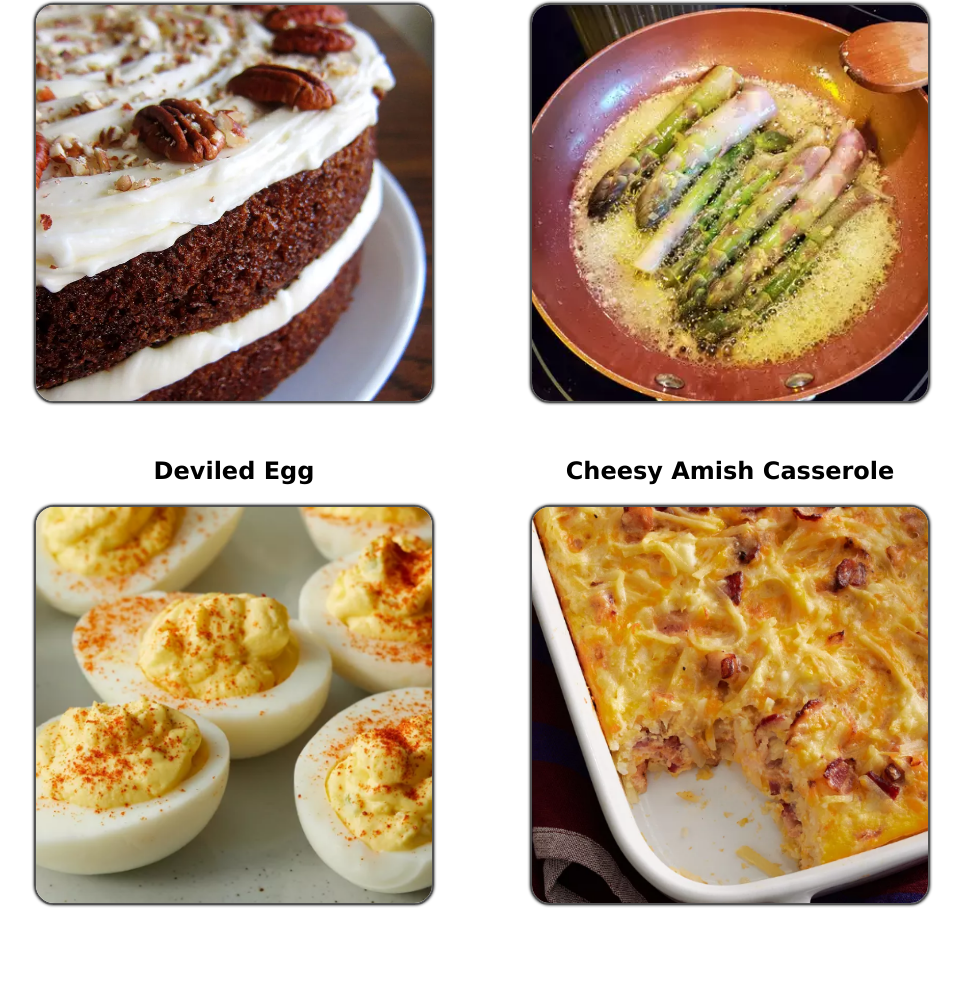
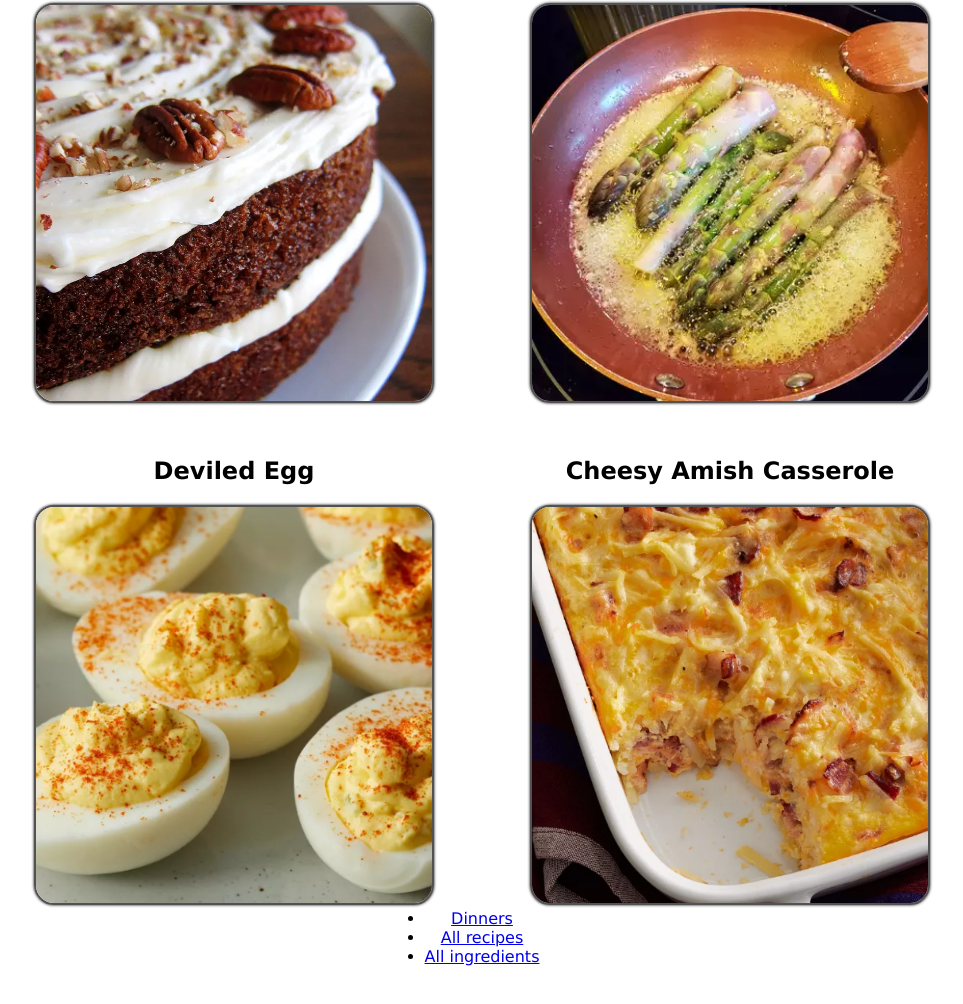
Before and after one commit to Fsocciety/odin-recipes, a plain HTML site: page index.html in a window 1280 px wide. Shown: the part 433-1437 px from the top of the page, without its empty margins (158-1121 px from the left). Drawn offline with Linux system fonts and the light colour scheme.

Commit message:
Added unordered list

```diff
--- a/index.html
+++ b/index.html
@@ -31,6 +31,13 @@
                 <a href="/recipes/cheesyAmish.html"><img class="item-img" src="/img/cheesyAmish.png"></a>
             </div>
         </div>
+        <div class="list">
+            <ul>
+                <li><a href="https://www.allrecipes.com/recipes/17562/dinner/">Dinners</a></li>
+                <li><a href="https://www.allrecipes.com/recipes-a-z-6735880">All recipes</a></li>
+                <li><a href="https://www.allrecipes.com/ingredients-a-z-6740416">All ingredients</a></li>
+            </ul>
+        </div>
     </div>
 </body>
 </html>
```
